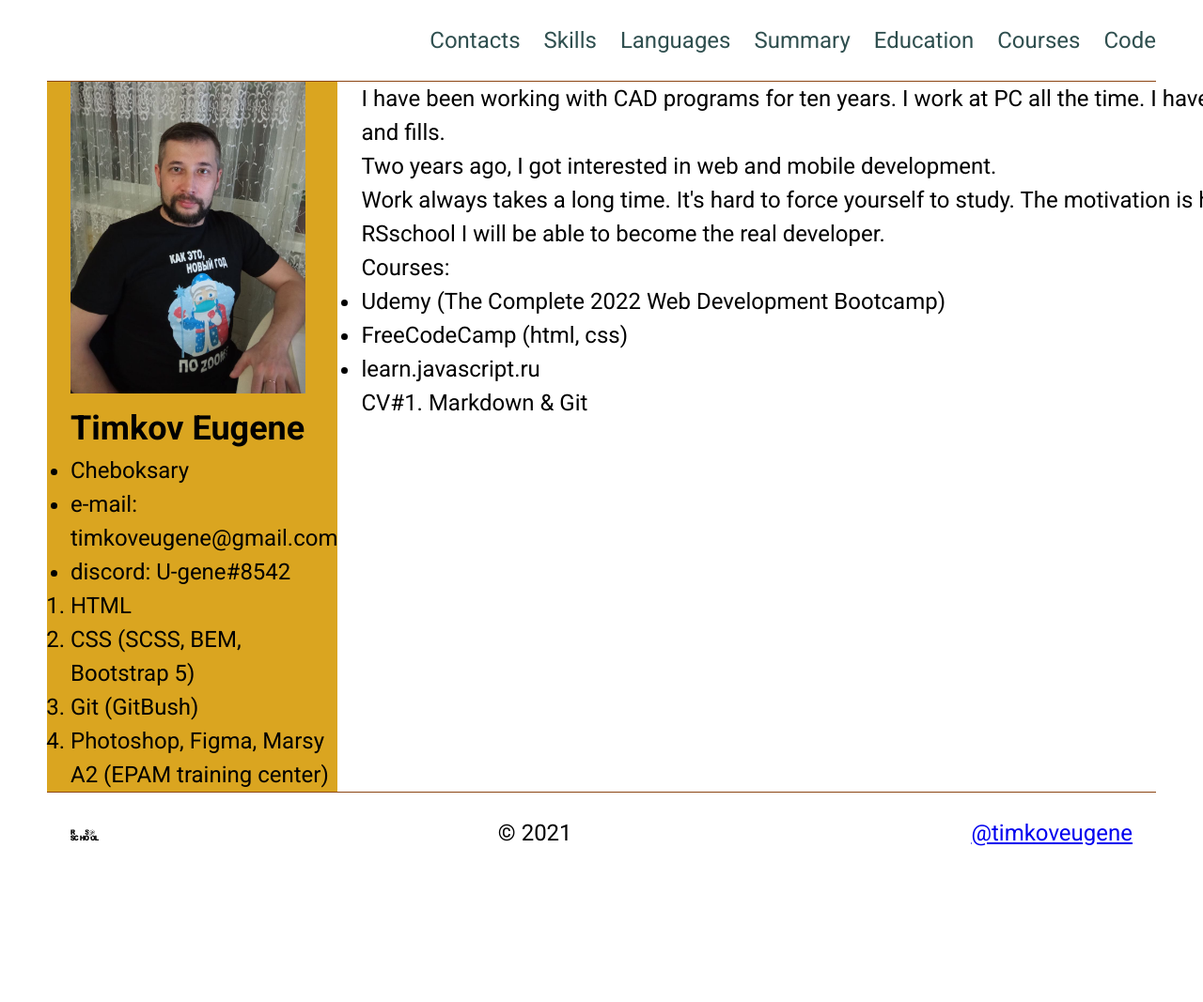
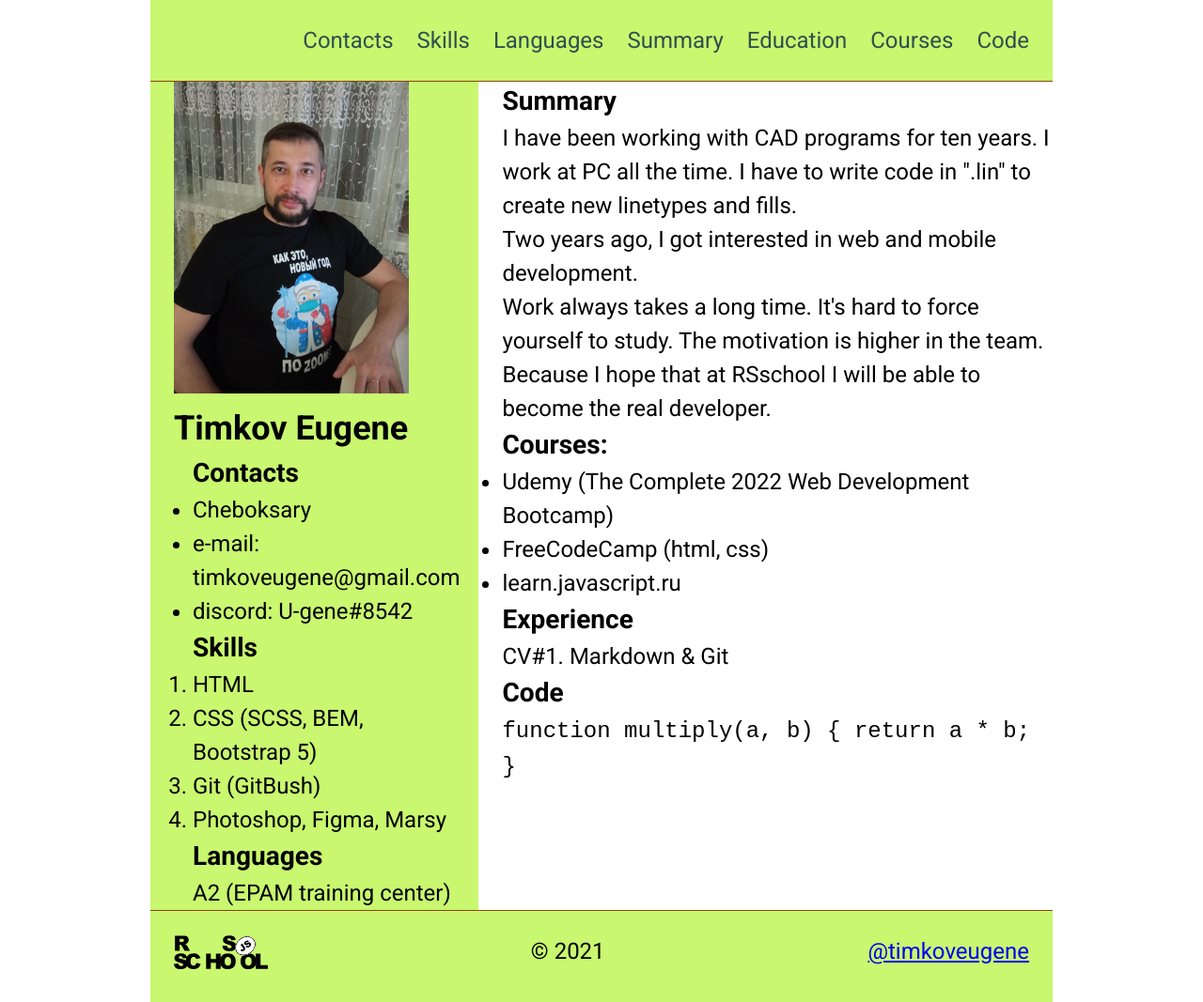
Before and after one commit to TimkovEugene/rsschool-cv, a plain HTML site: page index.html in a window 1280 px wide. Shown: the whole page at 94% size. Before the commit the page ends 930 px from the top, so only its background shows below. Drawn offline with Linux system fonts and the light colour scheme.

Commit message:
feat: add new features to project

```diff
--- a/index.html
+++ b/index.html
@@ -38,6 +38,7 @@
 							<h1 class="name">Timkov Eugene</h1>
 						</section>
 						<section id="contacts" class="contacts">
+							<h3>Contacts</h3>
 							<ul>
 								<li>Cheboksary</li>
 								<li>e-mail: timkoveugene@gmail.com</li>
@@ -45,6 +46,7 @@
 							</ul>
 						</section>
 						<section id="skills" class="skills">
+							<h3>Skills</h3>
 							<ol>
 								<li>HTML</li>
 								<li>CSS (SCSS, BEM, Bootstrap 5)</li>
@@ -53,11 +55,13 @@
 							</ol>
 						</section>
 						<section id="languages" class="languages">
+							<h3>Languages</h3>
 							<p class="languages-content">A2 (EPAM training center)</p>
 						</section>
 					</div>
 					<div class="column-right">
 						<section id="summary" class="summary">
+							<h3>Summary</h3>
 							<p>I have been working with CAD programs for ten years. I work at PC all the time. I have to write code in ".lin" to create new linetypes and fills.</p>
 							<p>Two years ago, I got interested in web and mobile development.</p>
 							<p>
@@ -66,7 +70,7 @@
 							</p>
 						</section>
 						<section id="education" class="education">
-							<div class="education-title">Courses:</div>
+							<h3 class="education-title">Courses:</h3>
 							<ul class="education-list">
 								<li class="education-list-item">Udemy (The Complete 2022 Web Development Bootcamp)</li>
 								<li class="education-list-item">FreeCodeCamp (html, css)</li>
@@ -74,16 +78,16 @@
 							</ul>
 						</section>
 						<section id="experience" class="experience">
+							<h3>Experience</h3>
 							<p class="experience">CV#1. Markdown & Git</p>
 						</section>
 						<section id="code" class="code">
-							<pre>
-								<code>
+							<h3>Code</h3>
+							<code>
 									function multiply(a, b) {
 										return a * b;
 									 }
-								</code>
-							</pre>
+							</code>
 						</section>
 					</div>
 				</div>
@@ -93,7 +97,9 @@
 			<div class="container">
 				<div class="footer-row">
 					<figure class="footer-row-logo">
-						<img src="rs_school_js.svg" alt="rsschool-logo">
+						<a href="https://rs.school/js/">
+							<img src="rs_school_js.svg" alt="rsschool-logo">
+						</a>
 					</figure>
 					<div class="footer-row-text">© 2021</div>
 					<div class="footer-row-link">
--- a/style.css
+++ b/style.css
@@ -26,10 +26,11 @@ body {
 
 }
 .header .container {
+	background-color: #C9F76F;
 	border-bottom: 1px solid #8B4513;
 }
 .container {
-	max-width: 1180px;
+	max-width: 960px;
 	margin: 0 auto;
 }
 .nav {
@@ -42,12 +43,16 @@ body {
 	margin: 25px 0 25px 25px;
 	list-style: none;
 }
+
+.nav-item:last-child {
+	margin: 25px;
+}
+
 .nav-link {
 	color: #2F4F4F;
 	text-decoration: none;
 }
-.main-conteiner {
-	flex: 0 1 auto;
+.main-conteiner .container {
 }
 .columns {
 	display: flex;
@@ -55,8 +60,8 @@ body {
 }
 .column-left {
 
-	flex: 0 1 40%;
-	background-color: #DAA520;
+	flex-basis: auto;
+	background-color: #C9F76F;
 	padding: 0 0 0 25px;
 }
 .profile {
@@ -66,18 +71,23 @@ body {
 .name {
 }
 .contacts {
+	padding: 0 20px;
 }
 .skills {
+	padding: 0 20px;
 }
 .languages {
+	padding: 0 20px;
 }
 .languages-content {
 }
 .column-right {
-	flex: 0 1 60%;
+	flex-basis: auto;
 	padding: 0 0 0 25px;
+	margin: 0 auto;
 }
-.summary {
+.summary p {
+	flex-wrap: wrap;
 }
 .education {
 }
@@ -96,6 +106,7 @@ body {
 }
 
 .footer .container {
+	background-color: #C9F76F;
 	border-top: 1px solid #8B4513;
 }
 
@@ -107,7 +118,7 @@ body {
 .footer-row-logo {
 }
 .footer-row-logo img {
-	width: 30px;
+	width: 100px;
 }
 .footer-row-text {
 }
```
